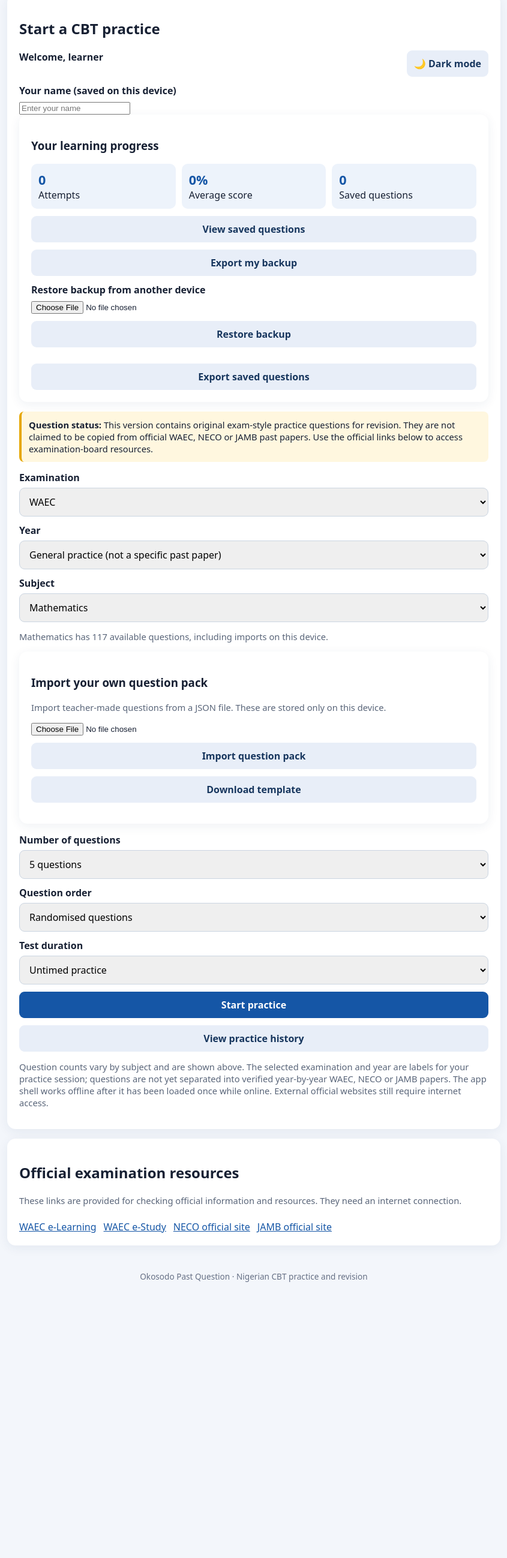
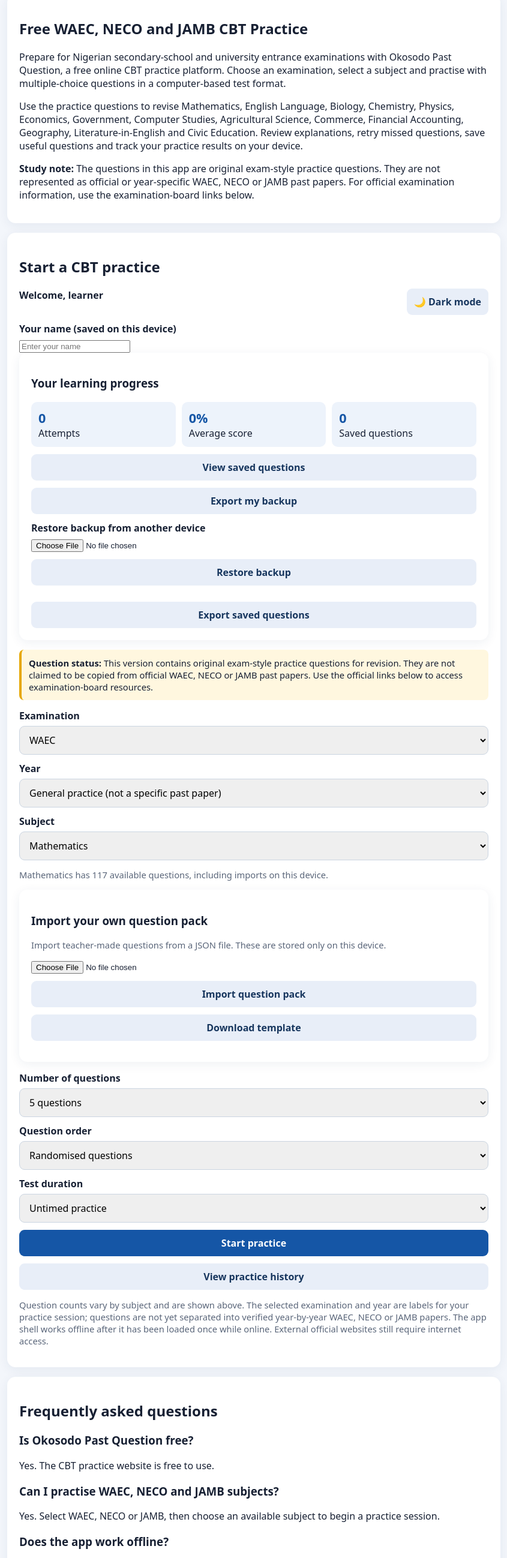
Before and after one commit to PROFESSOR-eng-maker/okosodo-past-question, a website: page index.html in a window 1280 px wide. Shown: the part 183-2780 px from the top of the page at 60% size, without its empty margins (217-1062 px from the left). Before the commit the page ends 2340 px from the top, so only its background shows below. Drawn offline with Linux system fonts and the light colour scheme.

Commit message:
Improve Google search content and page metadata

```diff
--- a/index.html
+++ b/index.html
@@ -17,6 +17,9 @@
 <meta property="og:title" content="Okosodo Past Question | Nigerian CBT Practice">
 <meta property="og:description" content="Practise Nigerian examinations with questions, explanations and progress tracking.">
 <meta property="og:type" content="website">
+<meta property="og:url" content="https://professor-eng-maker.github.io/okosodo-past-question/">
+<meta name="twitter:title" content="Okosodo Past Question | Nigerian CBT Practice">
+<meta name="twitter:description" content="Free WAEC, NECO and JAMB CBT practice with explanations, revision and progress tracking.">
 <link rel="manifest" href="manifest.json">
 <link rel="icon" href="icon.svg" type="image/svg+xml">
 <link rel="canonical" href="https://professor-eng-maker.github.io/okosodo-past-question/"><title>Okosodo Past Question | Nigerian CBT Practice</title>
@@ -29,6 +32,12 @@
 <body>
 <header><div class="wrap"><h1>Okosodo Past Question</h1><p>Practice smarter. Prepare with confidence.</p></div></header>
 <main class="wrap">
+<section class="card" aria-labelledby="about-title">
+<h2 id="about-title">Free WAEC, NECO and JAMB CBT Practice</h2>
+<p>Prepare for Nigerian secondary-school and university entrance examinations with Okosodo Past Question, a free online CBT practice platform. Choose an examination, select a subject and practise with multiple-choice questions in a computer-based test format.</p>
+<p>Use the practice questions to revise Mathematics, English Language, Biology, Chemistry, Physics, Economics, Government, Computer Studies, Agricultural Science, Commerce, Financial Accounting, Geography, Literature-in-English and Civic Education. Review explanations, retry missed questions, save useful questions and track your practice results on your device.</p>
+<p><strong>Study note:</strong> The questions in this app are original exam-style practice questions. They are not represented as official or year-specific WAEC, NECO or JAMB past papers. For official examination information, use the examination-board links below.</p>
+</section>
 <section class="card" id="setup">
 <h2>Start a CBT practice</h2>
 <div class="topline"><span id="welcome">Welcome, learner</span><button class="secondary" id="themeToggle" style="width:auto;margin:0">🌙 Dark mode</button><button class="secondary" id="installApp" style="width:auto;margin:0;display:none">Install app</button></div>
@@ -54,6 +63,13 @@
 <section class="card hidden" id="results"><h2>Practice results</h2><p class="result" id="score"></p><p id="resultMeta" class="muted"></p><div id="review"></div><button id="retryMissed" class="secondary">Practise missed questions</button><button id="printResults" class="secondary">Print / save result</button><button id="again">Try another test</button><button class="secondary" id="resultsHistory">View practice history</button></section>
 <section class="card hidden" id="history"><h2>Saved practice history</h2><p class="muted">Your last 30 attempts are saved on this device only. Clearing browser data may remove them.</p><div id="historyList"></div><button id="exportHistory">Export history (JSON)</button><button class="secondary" id="clearHistory">Clear history</button><button class="secondary" id="closeHistory">Back to practice setup</button></section>
 <section class="card hidden" id="savedPage"><h2>Saved questions</h2><p class="muted">Questions you save are stored on this device.</p><div id="savedList"></div><button class="secondary" id="savedBack">Back to practice setup</button></section>
+<section class="card" aria-labelledby="faq-title">
+<h2 id="faq-title">Frequently asked questions</h2>
+<h3>Is Okosodo Past Question free?</h3><p>Yes. The CBT practice website is free to use.</p>
+<h3>Can I practise WAEC, NECO and JAMB subjects?</h3><p>Yes. Select WAEC, NECO or JAMB, then choose an available subject to begin a practice session.</p>
+<h3>Does the app work offline?</h3><p>The website is designed to cache its core files for offline-friendly use after it has loaded successfully online. Some features, such as opening external examination resources, still require internet access.</p>
+<h3>Are these official past papers?</h3><p>No. The built-in bank contains original exam-style practice questions and is not a verified collection of official historical examination papers.</p>
+</section>
 <section class="card"><h2>Official examination resources</h2><p class="muted">These links are provided for checking official information and resources. They need an internet connection.</p><div class="links"><a href="https://www.waeconline.org.ng/e-learning/" target="_blank" rel="noopener">WAEC e-Learning</a><a href="https://waec.estudy.ng/" target="_blank" rel="noopener">WAEC e-Study</a><a href="https://neco.gov.ng/" target="_blank" rel="noopener">NECO official site</a><a href="https://www.jamb.gov.ng/" target="_blank" rel="noopener">JAMB official site</a></div></section>
 </main><footer>Okosodo Past Question · Nigerian CBT practice and revision</footer>
 <script>
```
